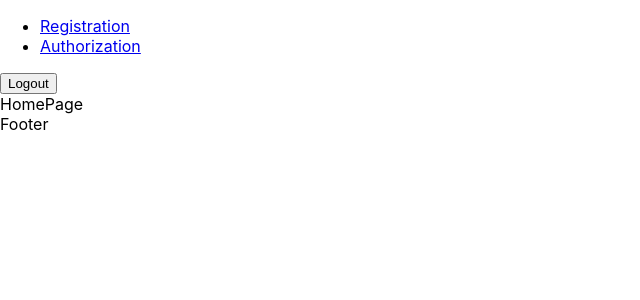
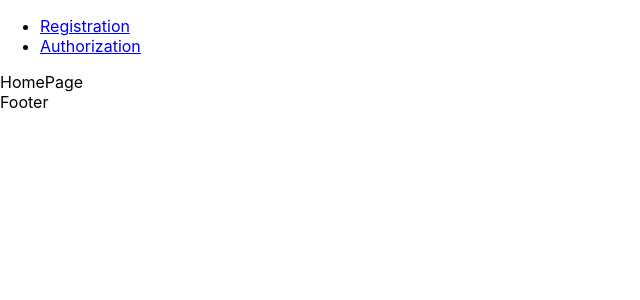
Before and after one commit to VTrofym/goit-react-hw-08-phonebook, a React (Create React App) app: page / in a window 1280 px wide. Shown: the top 300 px of the page, without its empty margins (0-640 px from the left). Built offline with nearby package versions, Linux system fonts and the light colour scheme.

Commit message:
hid exit link and links to registr and authoriz

```diff
--- a/src/components/App/App.jsx
+++ b/src/components/App/App.jsx
@@ -1,6 +1,5 @@
 // import { lazy } from 'react';
 
-import css from './App.module.css';
 import Layout from 'components/Layout/Layout';
 import { Route, Routes } from 'react-router-dom';
 import { Registration } from 'pages/Registration';
--- a/src/components/Header/Header.jsx
+++ b/src/components/Header/Header.jsx
@@ -1,24 +1,31 @@
-import { useDispatch } from 'react-redux';
+import { useDispatch, useSelector } from 'react-redux';
 import { NavLink } from 'react-router-dom';
 import { logout } from 'redux/auth/auth-operations';
 
 export const Header = () => {
   const dispatch = useDispatch();
+  const token = useSelector(state => state.auth.token);
   return (
     <header>
       <nav>
         <NavLink to="/"></NavLink>
         <ul>
+          {!token && (
             <li>
               <NavLink to="/registration">Registration</NavLink>
             </li>
+          )}
+          {!token && (
             <li>
               <NavLink to="/login">Authorization</NavLink>
             </li>
+          )}
         </ul>
+        {token && (
           <button type="button" onClick={() => dispatch(logout())}>
             Logout
           </button>
+        )}
       </nav>
     </header>
   );
```
Lines whose indentation alone changed are shown as unchanged.
